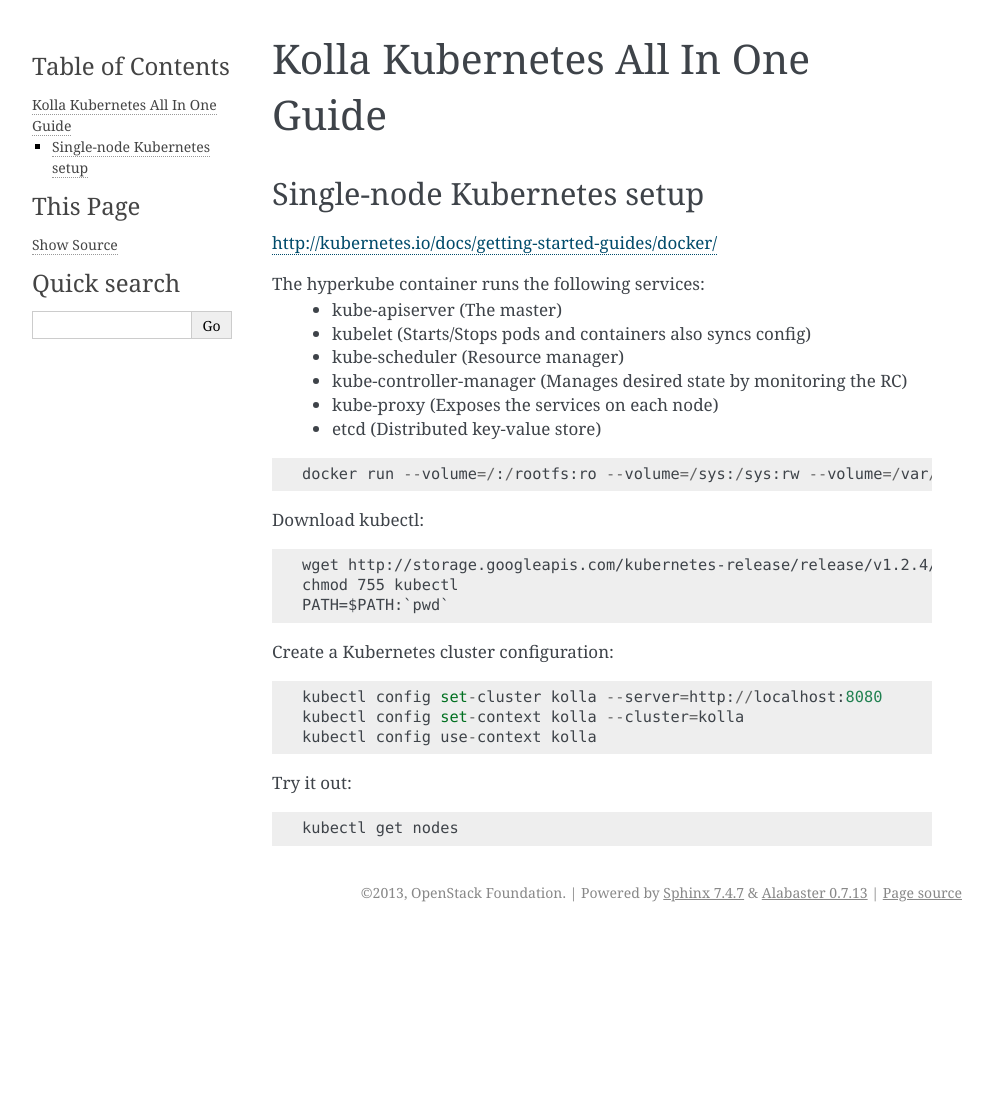
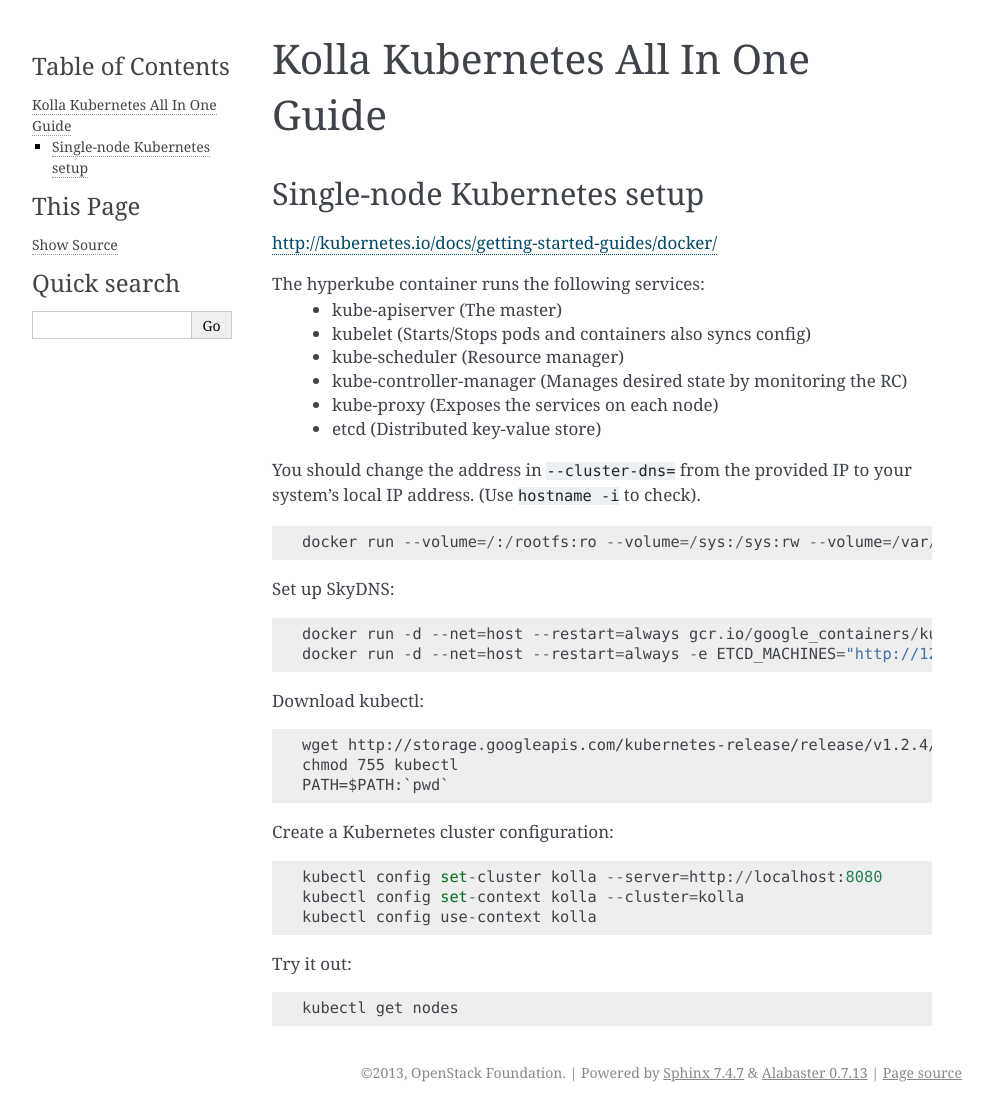
Before and after one commit to openstack-archive/kolla-kubernetes, a Sphinx documentation site: the page built from doc/source/kubernetes-all-in-one.rst, in a window 1280 px wide. Shown: the whole page, without its empty margins (148-1140 px from the left). Built offline with Sphinx 7.4.7, drawn with Linux system fonts in a browser that asks for light colours; before the commit the page ends 932 px from its top, so only the background shows below that.

Commit message:
Add documentation for setting up a local SkyDNS + Kube2Sky
Most configurations of Kubernetes should come with SkyDNS already
set up.  HyperKube does not, thus we're adding two containers for
SkyDNS and Kube2Sky.

Change-Id: I32634632b86c4bc7e10d2ca112fe0026266ce4f6
Partially-Implements: blueprint kolla-kubernetes-service-discovery
Partially-implements: blueprint documentation-initialization

```diff
--- a/doc/source/kubernetes-all-in-one.rst
+++ b/doc/source/kubernetes-all-in-one.rst
@@ -17,9 +17,17 @@ The hyperkube container runs the following services:
   - kube-proxy (Exposes the services on each node)
   - etcd (Distributed key-value store)
 
+You should change the address in ``--cluster-dns=`` from the provided IP to
+your system's local IP address. (Use ``hostname -i`` to check).
+
 ::
 
-   docker run --volume=/:/rootfs:ro --volume=/sys:/sys:rw --volume=/var/lib/docker/:/var/lib/docker:rw --volume=/var/lib/kubelet/:/var/lib/kubelet:rw,shared --volume=/var/run:/var/run:rw --net=host --pid=host --privileged=true --name=kubelet -d gcr.io/google_containers/hyperkube-amd64:v1.2.4 /hyperkube kubelet --resolv-conf="" --containerized --hostname-override="127.0.0.1" --address="0.0.0.0" --api-servers=http://localhost:8080 --config=/etc/kubernetes/manifests --cluster-dns=10.0.0.10 --cluster-domain=openstack --allow-privileged=true --v=2
+   docker run --volume=/:/rootfs:ro --volume=/sys:/sys:rw --volume=/var/lib/docker/:/var/lib/docker:rw --volume=/var/lib/kubelet/:/var/lib/kubelet:rw,shared --volume=/var/run:/var/run:rw --net=host --pid=host --privileged=true --name=kubelet -d gcr.io/google_containers/hyperkube-amd64:v1.2.4 /hyperkube kubelet --resolv-conf="" --containerized --hostname-override="127.0.0.1" --address="0.0.0.0" --api-servers=http://localhost:8080 --config=/etc/kubernetes/manifests --cluster-dns=10.0.2.15 --cluster-domain=openstack --allow-privileged=true --v=2
+
+Set up SkyDNS::
+
+    docker run -d --net=host --restart=always gcr.io/google_containers/kube2sky:1.12 -v=10 -logtostderr=true -domain=openstack.local -etcd-server="http://127.0.0.1:4001"
+    docker run -d --net=host --restart=always -e ETCD_MACHINES="http://127.0.0.1:4001" -e SKYDNS_DOMAIN="openstack.local" -e SKYDNS_ADDR="0.0.0.0:53" -e SKYDNS_NAMESERVERS="8.8.8.8:53,8.8.4.4:53" gcr.io/google_containers/skydns:2015-10-13-8c72f8c
 
 Download kubectl::
 
```
